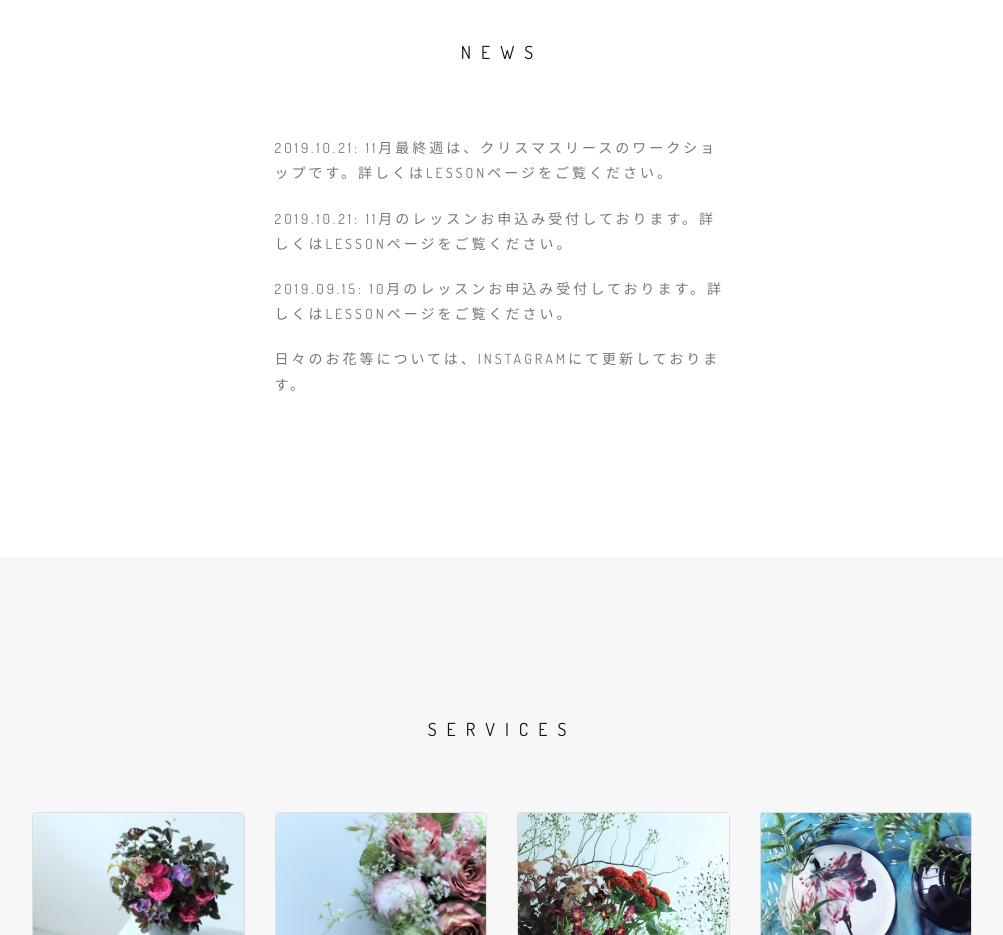
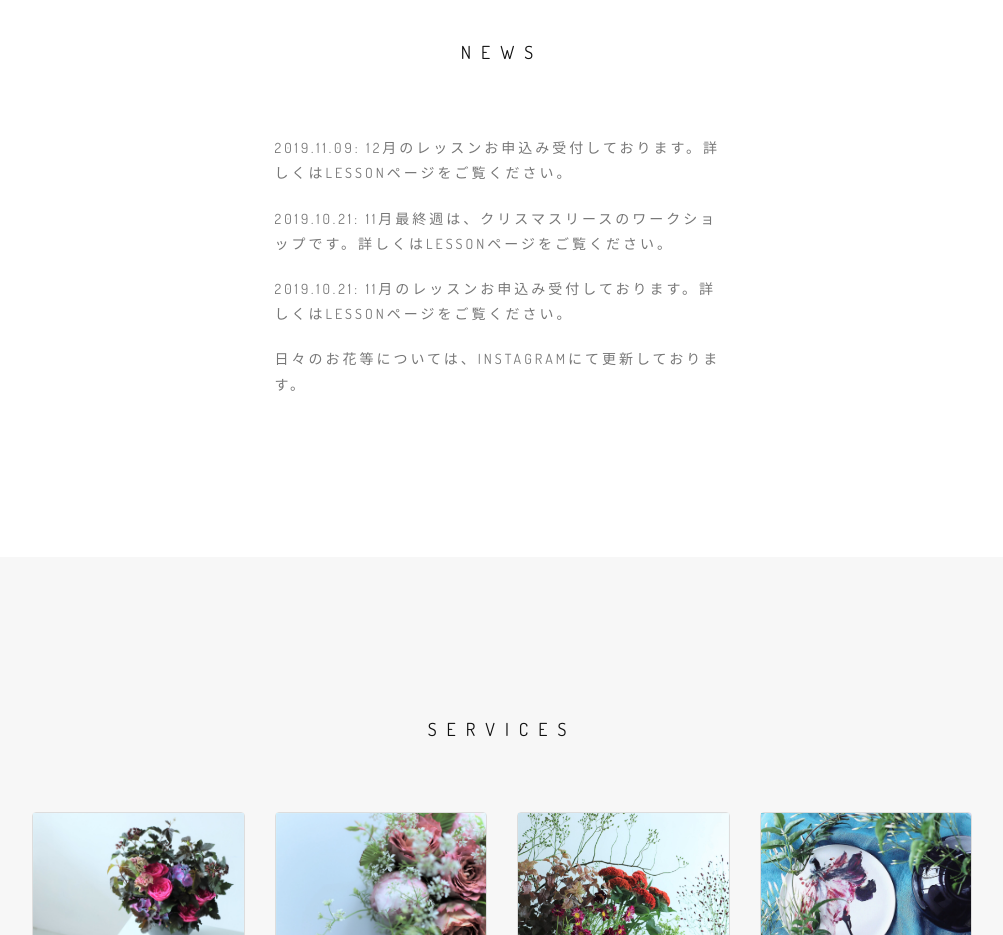
Before and after one commit to lete-fleuriste/lete-fleuriste.github.io, a plain HTML site: page index.html in a window 1280 px wide. Shown: the part 920-1855 px from the top of the page, without its empty margins (138-1141 px from the left). Drawn offline with nearby package versions, Linux system fonts and the light colour scheme; some packages are replaced by stand-ins of ours; files whose address does not match are found by name.

Commit message:
Update index.html

```diff
--- a/index.html
+++ b/index.html
@@ -144,9 +144,9 @@
 				</div>
 				<div class="row">
 					<div class="col-sm-6 col-sm-offset-3 font-alt">
+						<p>2019.11.09:  12月のレッスンお申込み受付しております。詳しくはLessonページをご覧ください。</p>
 						<p>2019.10.21:  11月最終週は、クリスマスリースのワークショップです。詳しくはLessonページをご覧ください。</p>
 						<p>2019.10.21:  11月のレッスンお申込み受付しております。詳しくはLessonページをご覧ください。</p>
-						<p>2019.09.15:  10月のレッスンお申込み受付しております。詳しくはLessonページをご覧ください。</p>
 						<p>日々のお花等については、Instagramにて更新しております。</p>
 					</div>
 				</div>
```
